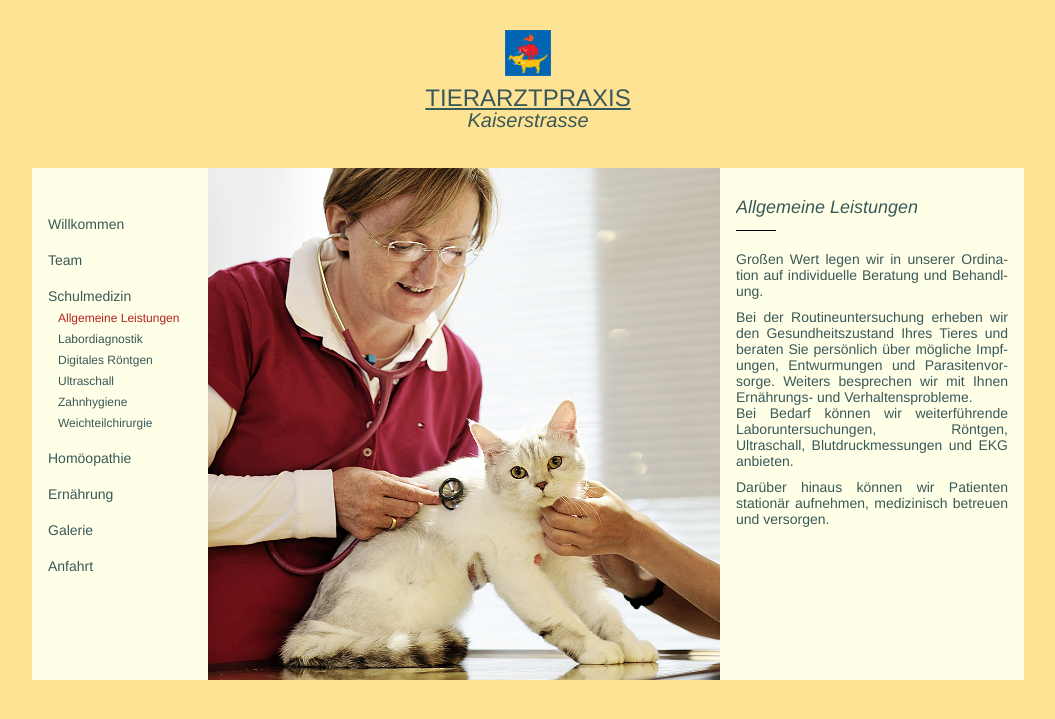
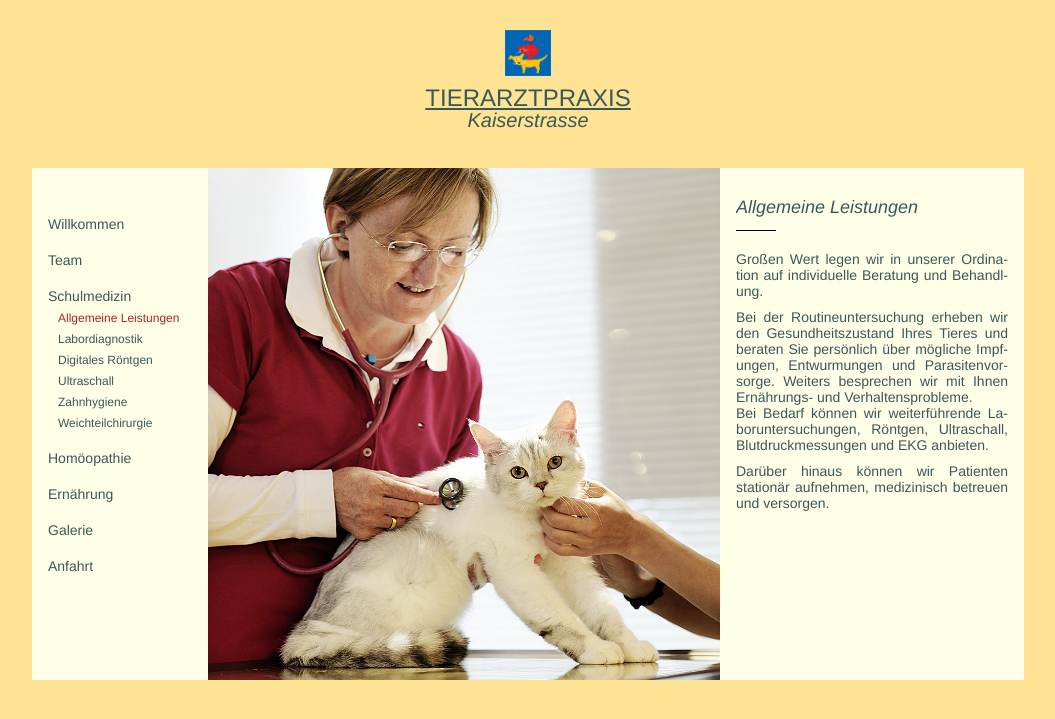
Before and after one commit to richardtraindl/tierarztpraxis-kaiserstrasse.at, a Jekyll site: the page built from schulmedizin.html, in a window 1280 px wide. Shown: the top 719 px of the page, without its empty margins (112-1167 px from the left). Built offline with Jekyll 4.4.1, drawn with Linux system fonts in a browser that asks for light colours.

Commit message:
textänderungen

```diff
--- a/_includes/schulmedizin/allgemeine_leistungen.html
+++ b/_includes/schulmedizin/allgemeine_leistungen.html
@@ -14,7 +14,7 @@
     <p>
       Bei der Routineuntersuchung erheben wir den Gesundheitszustand Ihres Tieres und beraten Sie persönlich über mögliche Impf- ungen, Entwurmungen und Parasitenvor- sorge.
       Weiters besprechen wir mit Ihnen Ernährungs- und Verhaltensprobleme.<br>
-      Bei Bedarf können wir weiterführende Laboruntersuchungen, Röntgen, Ultraschall, Blutdruckmessungen und EKG anbieten.
+      Bei Bedarf können wir weiterführende La- boruntersuchungen, Röntgen, Ultraschall, Blutdruckmessungen und EKG anbieten.
     </p>
 
     <div class="small-gap"></div>
```
